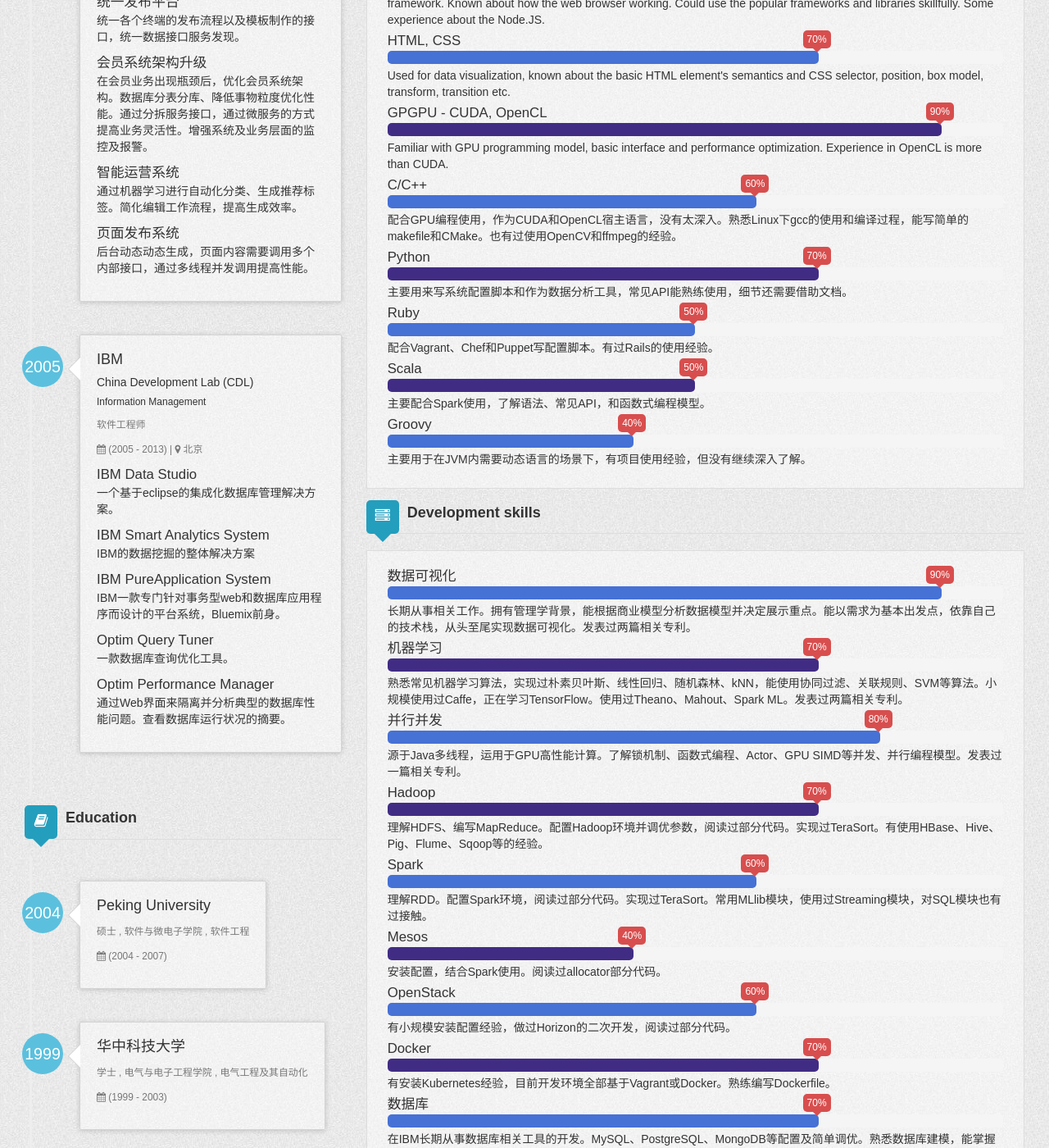
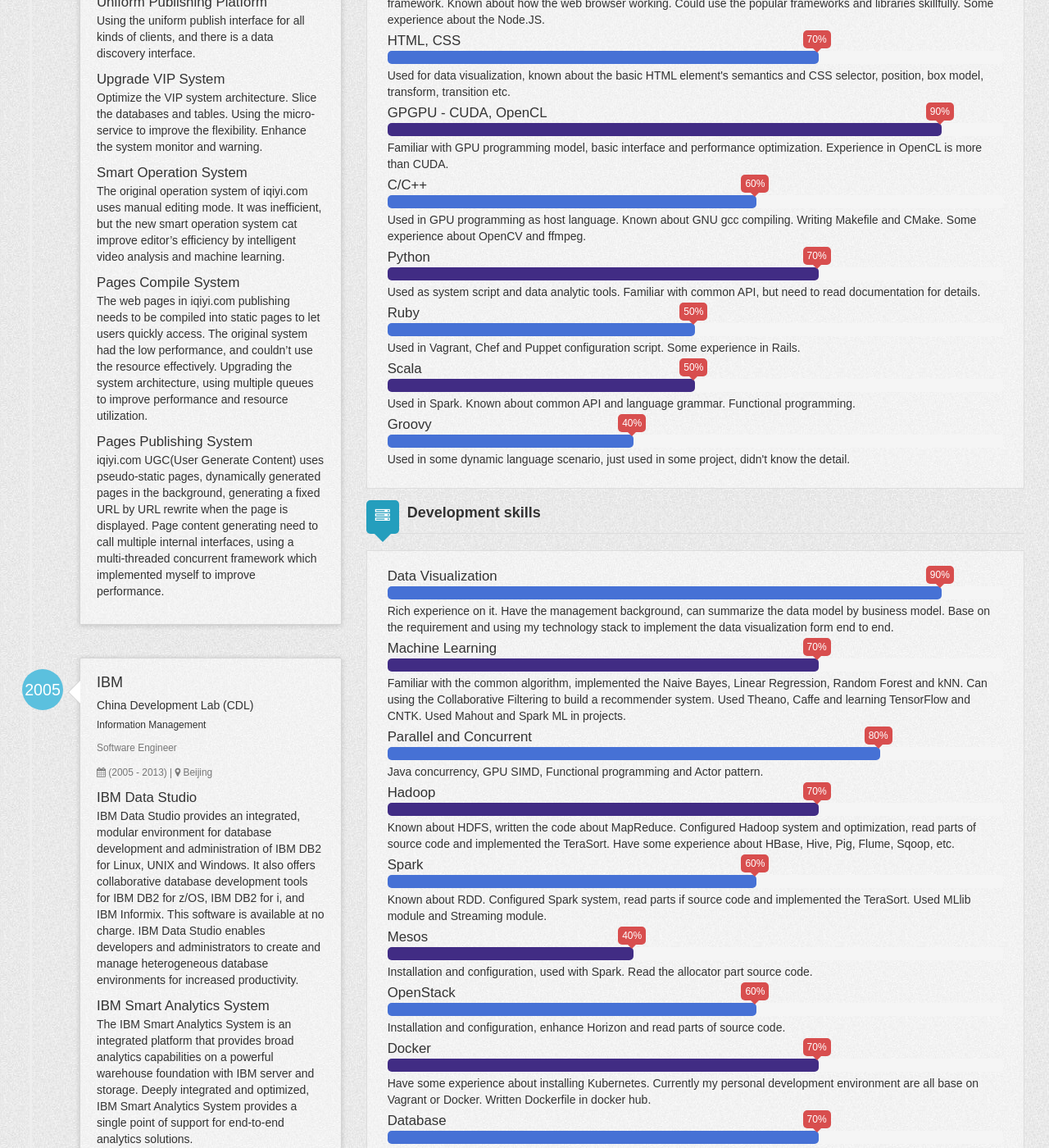
Before and after one commit to Halo9Pan/cv, a Jekyll site: the page built from index.html, in a window 1280 px wide and 1400 px high, scrolled down 485 px. Shown: the whole window at 82% size. Built offline with Jekyll 4.4.1, drawn with Linux system fonts in a browser that asks for light colours; some of the changed text lies outside the part shown.

Commit message:
Using English

```diff
--- a/_config.yml
+++ b/_config.yml
@@ -35,62 +35,65 @@
       duration: (2013 - Now)
       projects:
         - project1:
-          name: 统一发布平台
-          description: 统一各个终端的发布流程以及模板制作的接口，统一数据接口服务发现。
+          name: Uniform Publishing Platform
+          description: Using the uniform publish interface for all kinds of clients, and there is a data discovery interface.
         - project2:
-          name: 会员系统架构升级
-          description: 在会员业务出现瓶颈后，优化会员系统架构。数据库分表分库、降低事物粒度优化性能。通过分拆服务接口，通过微服务的方式提高业务灵活性。增强系统及业务层面的监控及报警。
+          name: Upgrade VIP System
+          description: Optimize the VIP system architecture. Slice the databases and tables. Using the micro-service to improve the flexibility. Enhance the system monitor and warning.
         - project3:
-          name: 智能运营系统
-          description: 通过机器学习进行自动化分类、生成推荐标签。简化编辑工作流程，提高生成效率。
+          name: Smart Operation System
+          description: The original operation system of iqiyi.com uses manual editing mode. It was inefficient, but the new smart operation system cat improve editor’s efficiency by intelligent video analysis and machine learning.
         - project4:
-          name: 页面发布系统
-          description: 后台动态动态生成，页面内容需要调用多个内部接口，通过多线程并发调用提高性能。
+          name: Pages Compile System
+          description: The web pages in iqiyi.com publishing needs to be compiled into static pages to let users quickly access. The original system had the low performance, and couldn’t use the resource effectively. Upgrading the system architecture, using multiple queues to improve performance and resource utilization.
+        - project5:
+          name: Pages Publishing System
+          description: iqiyi.com UGC(User Generate Content) uses pseudo-static pages, dynamically generated pages in the background, generating a fixed URL by URL rewrite when the page is displayed. Page content generating need to call multiple internal interfaces, using a multi-threaded concurrent framework which implemented myself to improve performance.
     - work2:
       company: IBM
       department: China Development Lab (CDL)
       section: Information Management
-      location: 北京
-      title: 软件工程师
+      location: Beijing
+      title: Software Engineer
       started: 2005
       duration: (2005 - 2013)
       description:
       projects:
         - project1:
           name: IBM Data Studio
-          description: 一个基于eclipse的集成化数据库管理解决方案。
+          description: IBM Data Studio provides an integrated, modular environment for database development and administration of IBM DB2 for Linux, UNIX and Windows. It also offers collaborative database development tools for IBM DB2 for z/OS, IBM DB2 for i, and IBM Informix. This software is available at no charge. IBM Data Studio enables developers and administrators to create and manage heterogeneous database environments for increased productivity.
         - project2:
           name: IBM Smart Analytics System
-          description: IBM的数据挖掘的整体解决方案
+          description: The IBM Smart Analytics System is an integrated platform that provides broad analytics capabilities on a powerful warehouse foundation with IBM server and storage. Deeply integrated and optimized, IBM Smart Analytics System provides a single point of support for end-to-end analytics solutions.
         - project3:
           name: IBM PureApplication System
-          description: IBM一款专门针对事务型web和数据库应用程序而设计的平台系统，Bluemix前身。
+          description: Cloud application deployment normally requires scripting and configuring the tasks to deploy and manage an application, its environment and the underlying infrastructure. IBM® PureApplication® simplifies and automates this process for both on-premises and off-premises cloud options.
         - project3:
           name: Optim Query Tuner
-          description: 一款数据库查询优化工具。
-        - project3:
+          description: Optim Query Tuner for DB2 for z/OS and Optim Query Tuner for DB2 for Linux, UNIX and Windows cuts cost and improves performance by providing expert advice on writing high quality queries and improving database design. It’s easy-to-use advisors can help developers to write more efficient SQL queries.
+        - project4:
           name: Optim Performance Manager
-          description: 通过Web界面来隔离并分析典型的数据库性能问题。查看数据库运行状况的摘要。
+          description: Optim Performance Manager provides a Web interface that you can use to isolate and analyze typical database performance problems. You can view a summary of the health of your databases and drill down for more details. It provides Preconfigured alerts, Health summary view of all monitored databases, Dashboards for drilling down to view specific types of problems for a database.
   educations:
     - education1:
-      organization: Peking University
-      school: 软件与微电子学院
-      degree: 硕士
-      major: 软件工程
+      organization: Peking University, China
+      school: School of Software and Microelectronics
+      degree: Master
+      major: Software Engineering
       started: 2004
       duration: (2004 - 2007)
       description:
     - education2:
-      organization: 华中科技大学
-      school: 电气与电子工程学院
-      degree: 学士
-      major: 电气工程及其自动化
+      organization: Huazhong University of Science and Technology, China
+      school: Collage of Electrical and Electronic Engineering
+      degree: Bachelor
+      major: Electrical Engineering and Automation
       started: 1999
       duration: (1999 - 2003)
       description:
   languages:
     - language1:
-      name: 中文
+      name: Chinese
       proficiency: Native
     - language2:
       name: English
@@ -115,60 +118,60 @@
     - skill5:
       name: C/C++
       percentage: 60%
-      description: 配合GPU编程使用，作为CUDA和OpenCL宿主语言，没有太深入。熟悉Linux下gcc的使用和编译过程，能写简单的makefile和CMake。也有过使用OpenCV和ffmpeg的经验。
+      description: Used in GPU programming as host language. Known about GNU gcc compiling. Writing Makefile and CMake. Some experience about OpenCV and ffmpeg.
     - skill6:
       name: Python
       percentage: 70%
-      description: 主要用来写系统配置脚本和作为数据分析工具，常见API能熟练使用，细节还需要借助文档。
+      description: Used as system script and data analytic tools. Familiar with common API, but need to read documentation for details.
     - skill7:
       name: Ruby
       percentage: 50%
-      description: 配合Vagrant、Chef和Puppet写配置脚本。有过Rails的使用经验。
+      description: Used in Vagrant, Chef and Puppet configuration script. Some experience in Rails.
     - skill8:
       name: Scala
       percentage: 50%
-      description: 主要配合Spark使用，了解语法、常见API，和函数式编程模型。
+      description: Used in Spark. Known about common API and language grammar. Functional programming.
     - skill9:
       name: Groovy
       percentage: 40%
-      description: 主要用于在JVM内需要动态语言的场景下，有项目使用经验，但没有继续深入了解。
+      description: Used in some dynamic language scenario, just used in some project, didn't know the detail.
   developments:
     - skill1:
-      name: 数据可视化
+      name: Data Visualization
       percentage: 90%
-      description: 长期从事相关工作。拥有管理学背景，能根据商业模型分析数据模型并决定展示重点。能以需求为基本出发点，依靠自己的技术栈，从头至尾实现数据可视化。发表过两篇相关专利。
+      description: Rich experience on it. Have the management background, can summarize the data model by business model. Base on the requirement and using my technology stack to implement the data visualization form end to end.
     - skill2:
-      name: 机器学习
+      name: Machine Learning
       percentage: 70%
-      description: 熟悉常见机器学习算法，实现过朴素贝叶斯、线性回归、随机森林、kNN，能使用协同过滤、关联规则、SVM等算法。小规模使用过Caffe，正在学习TensorFlow。使用过Theano、Mahout、Spark ML。发表过两篇相关专利。
+      description: Familiar with the common algorithm, implemented the Naive Bayes, Linear Regression, Random Forest and kNN. Can using the Collaborative Filtering to build a recommender system. Used Theano, Caffe and learning TensorFlow and CNTK. Used Mahout and Spark ML in projects.
     - skill3:
-      name: 并行并发
+      name: Parallel and Concurrent
       percentage: 80%
-      description: 源于Java多线程，运用于GPU高性能计算。了解锁机制、函数式编程、Actor、GPU SIMD等并发、并行编程模型。发表过一篇相关专利。
+      description: Java concurrency, GPU SIMD, Functional programming and Actor pattern.
     - skill4:
       name: Hadoop
       percentage: 70%
-      description: 理解HDFS、编写MapReduce。配置Hadoop环境并调优参数，阅读过部分代码。实现过TeraSort。有使用HBase、Hive、Pig、Flume、Sqoop等的经验。
+      description: Known about HDFS, written the code about MapReduce. Configured Hadoop system and optimization, read parts of source code and implemented the TeraSort. Have some experience about HBase, Hive, Pig, Flume, Sqoop, etc.
     - skill5:
       name: Spark
       percentage: 60%
-      description: 理解RDD。配置Spark环境，阅读过部分代码。实现过TeraSort。常用MLlib模块，使用过Streaming模块，对SQL模块也有过接触。
+      description: Known about RDD. Configured Spark system, read parts if source code and implemented the TeraSort. Used MLlib module and Streaming module.
     - skill6:
       name: Mesos
       percentage: 40%
-      description: 安装配置，结合Spark使用。阅读过allocator部分代码。
+      description: Installation and configuration, used with Spark. Read the allocator part source code.
     - skill7:
       name: OpenStack
       percentage: 60%
-      description: 有小规模安装配置经验，做过Horizon的二次开发，阅读过部分代码。
+      description: Installation and configuration, enhance Horizon and read parts of source code.
     - skill8:
       name: Docker
       percentage: 70%
-      description: 有安装Kubernetes经验，目前开发环境全部基于Vagrant或Docker。熟练编写Dockerfile。
+      description: Have some experience about installing Kubernetes. Currently my personal development environment are all base on Vagrant or Docker. Written Dockerfile in docker hub.
     - skill9:
-      name: 数据库
+      name: Database
       percentage: 70%
-      description: 在IBM长期从事数据库相关工具的开发。MySQL、PostgreSQL、MongoDB等配置及简单调优。熟悉数据库建模，能掌握中等难度的SQL语句。
+      description: Have rich experience about database tools development in IBM. Configuration and optimization about MySQL, PostgreSQL and MongoDB.
   patents:
     - patent1:
       name: 数据处理方法及装置
```
Also changed, not shown: README.md, 1 other file.
